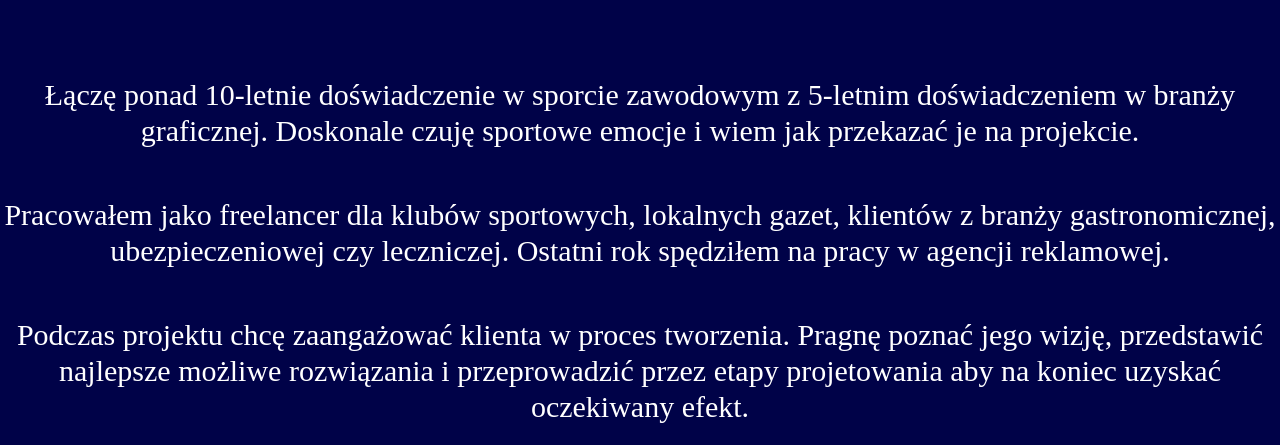
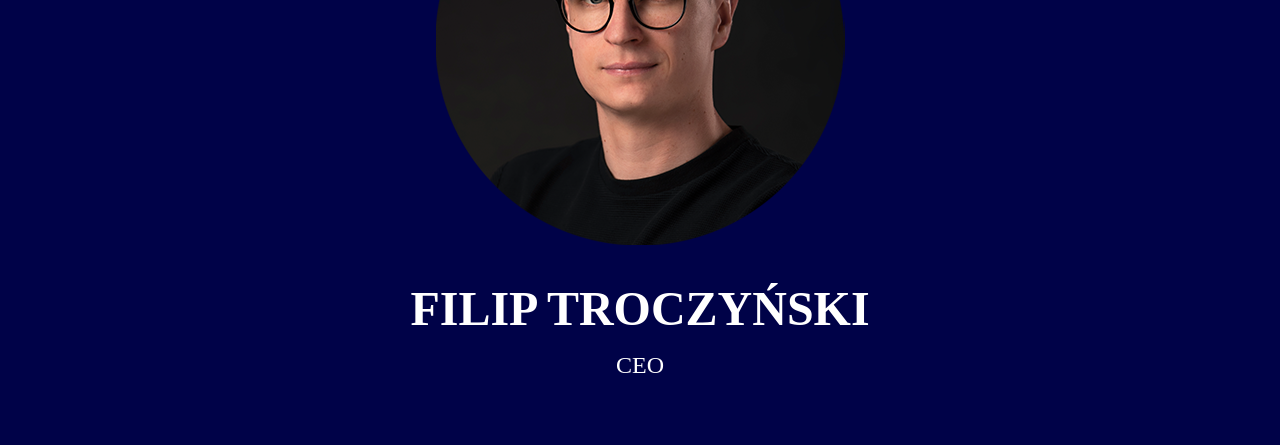
Before and after one commit to dplotek/ft-move, a plain HTML site: page about-us.html in a window 1280 px wide. Shown: the part 763-1208 px from the top of the page. Drawn offline with nearby package versions, Linux system fonts and the light colour scheme; the site is published under a folder, as on GitHub Pages, so addresses that start at the root find nothing; a web font is replaced by a local one.

Commit message:
fix: ceo img url fix

```diff
--- a/about-us.html
+++ b/about-us.html
@@ -97,7 +97,7 @@
       </p>
 
       <div class="my-20">
-        <img src="/images/ceo.png" alt="CEO Move agency" class="mx-auto">
+        <img src="./images/ceo.png" alt="CEO Move agency" class="mx-auto">
         <h3 class="xl:text-5xl lg:text-4xl md:text-3xl text-2xl font-semibold mt-10">FILIP TROCZYŃSKI</h3>
         <p class="xl:text-2xl lg:xl md:text-lg text-base md:mt-4 mt-2">CEO</p>
       </div>
```
